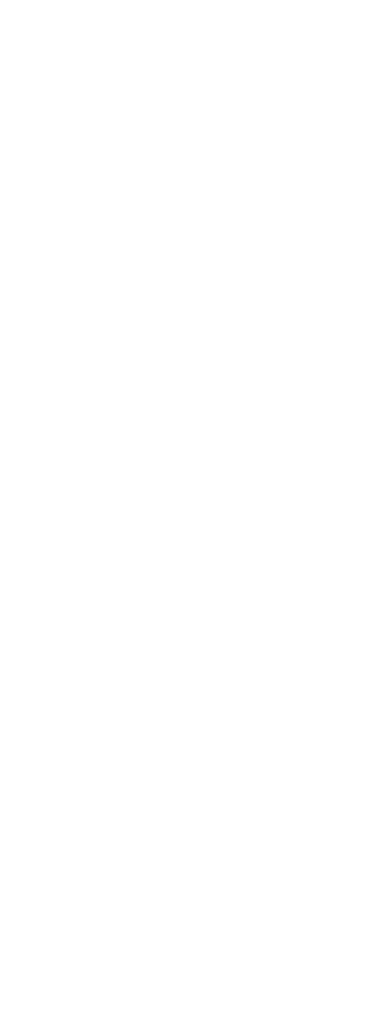
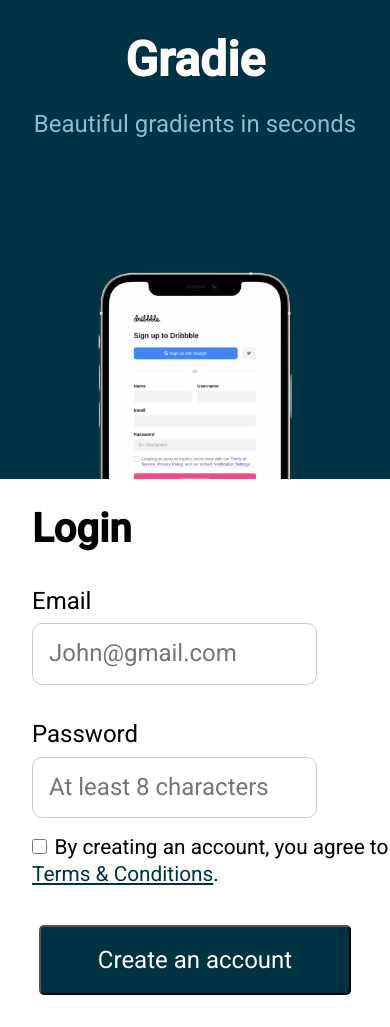
Before and after one commit to lokicodedaily/signup, a plain HTML site: page index.html in a window 390 px wide. Before the commit the page ends 844 px from the top, so only its background shows below. Drawn offline with Linux system fonts and the light colour scheme.

Commit message:
project done fully responsive

```diff
--- a/index.html
+++ b/index.html
@@ -15,14 +15,42 @@
     <title>Sign In</title>
   </head>
   <body>
-    <article class="container">
-        <picture>
+    <div class="container">
+        <article class="header">
+            <section class="header__text">
+                <h1 class="heading">Gradie</h1>
+                <p class="caption">Beautiful gradients in seconds</p>
+            </section>
+            <img class="header__image"src="./images/iPhoneMockup(1).webp" alt="">
+        </article>
+        <article class="login">
+            <article class="login__form">
+                <section>
+                    <h1 class="login__heading">Login</h1>
+                </section>
 
-        </picture>
+                <section>
+                    <label class="label__text"for="email">Email</label>
+                    <input class="input"type="email" name="email" placeholder="John@gmail.com">
+                </section>
 
-        <section>
+                <section>
+                    <label class="label__text"for="password">Password</label>
+                    <input class="input" type="password" name="password" placeholder="At least 8 characters" minLength="8">
+                </section>
 
-        </section>
-    </article>
+                <section class="agree__form">
+                    <input class="tick" type="checkbox" name="checkbox">
+                    <label class="agree" for="checkbox">By creating an account, you agree to <span class="span__text">Terms & Conditions</span>.</label>
+                </section>
+            </article>
+
+            <section class="btn__main">
+                <button class="btn">
+                    Create an account
+                </button>
+            </section>
+        </article>
+    </div>
   </body>
 </html>
--- a/style/style.css
+++ b/style/style.css
@@ -1,10 +1,165 @@
 body {
     font-size: 62.5%;
     font-family: 'Roboto', sans-serif;
+    width: 100%;
 }
 
-div{
-    height : 100vh;
-    width : 100vw;
-    background: dodgerblue;
+.header {
+    background: #013243;
+    width: 100%;
+    display: flex;
+    flex-direction: column;
+    align-items: center;
 }
+
+.header__text {
+    display: flex;
+    flex-direction: column;
+    align-items: center;
+}
+
+.heading {
+    color:#fff;
+    font-size: 3rem;
+    margin-bottom: 0;
+}
+
+.caption {
+    color: #86bfd3;
+    font-size: 1.5rem;
+    margin-bottom: 0;
+    text-align: center;
+}
+
+.header__image {
+    max-width: 70%;
+}
+
+/* LOGIN FORM */
+
+.login {
+    background-color: #fff;
+
+}
+
+.login__form {
+    display: block;
+    margin: 1rem 0 1rem 2rem;
+}
+
+.login__heading{
+    font-size: 2.5rem;
+}
+
+.label__text{
+    display: block;
+    font-size: 1.5rem;
+    margin-top: 1.5em;
+    margin-bottom: .5rem;
+}
+
+.input {
+    width: 70%;
+    padding: 1rem;
+    border-radius: 10px;
+    border: 1px solid #ccccce;
+    font-size: 1.5rem;
+}
+
+.agree__form {
+    margin-top: 1rem;
+}
+
+.tick {
+    height: 15px;
+    width: 15px;
+    margin-right: 5px;
+}
+
+.agree {
+    font-size: 1.3rem;
+    line-height: 1.7rem;
+}
+
+.span__text{
+    color:#013243;
+    text-decoration: underline;
+}
+
+.btn {
+
+    font-size: 1.5rem;
+    margin: 1.3rem auto 0;
+    background-color: #013243;
+    color: #fff;
+    width: 80%;
+    padding-top: 1.2rem;
+    padding-bottom: 1.2rem;
+    border-radius: 5px;
+    outline: 0;
+    cursor: pointer;
+}
+
+.btn__main{
+    text-align: center;
+    margin-bottom: 2rem;
+}
+
+
+@media screen and (min-width: 768px) {
+    .container {
+        width: 70%;
+        display: flex;
+        flex-direction: column;
+    }
+
+    body{
+        background: url(../images/Background\(3\).webp);
+        background-repeat: no-repeat;
+        background-size: cover;
+        background-attachment: fixed;
+        padding: 5rem 0;
+        display: flex;
+        align-items: center;
+        justify-content: center;
+    }
+
+    .header__image{
+        max-width: 50%;
+    }
+}
+
+@media screen and (min-width: 1024px){
+
+    body{
+        margin: 0;
+        align-items: center;
+    }
+    .container{
+        flex-direction: row;
+    }
+
+    .header {
+        width: 45%;
+    }
+
+    .caption{
+        font-size: 1.2rem;
+    }
+
+    .login{
+        width: 50%;
+    }
+
+    .input {
+        font-size: 1rem;
+    }
+
+    .agree {
+        font-size: 1rem;
+    }
+
+    .btn{
+        font-size: 1.2rem;
+    }
+}
```
Also changed, not shown: images/iPhoneMockup(1).webp (renamed from images/iPhone Mockup(1).webp), images/iPhoneMockup.png (renamed from images/iPhone Mockup.png).
